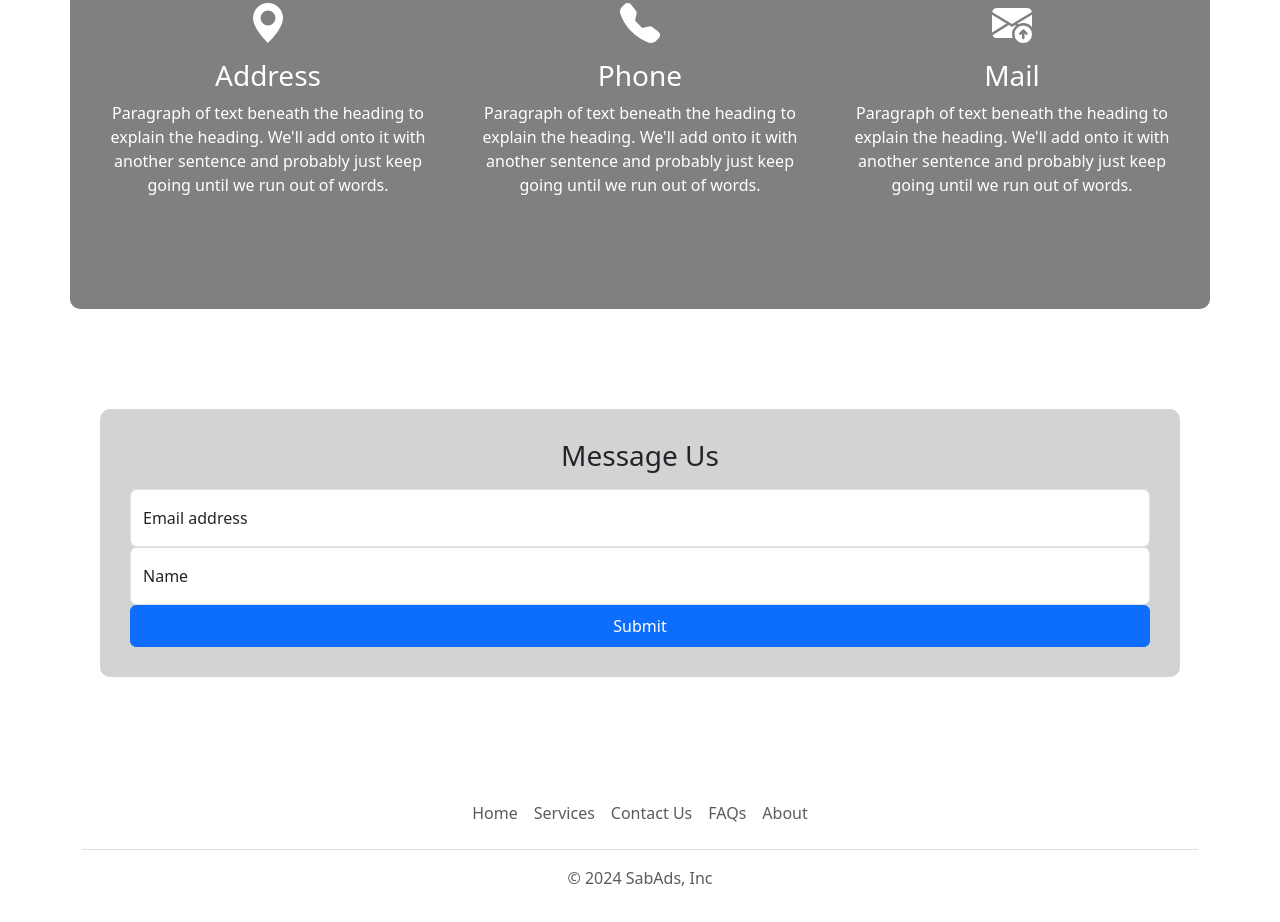
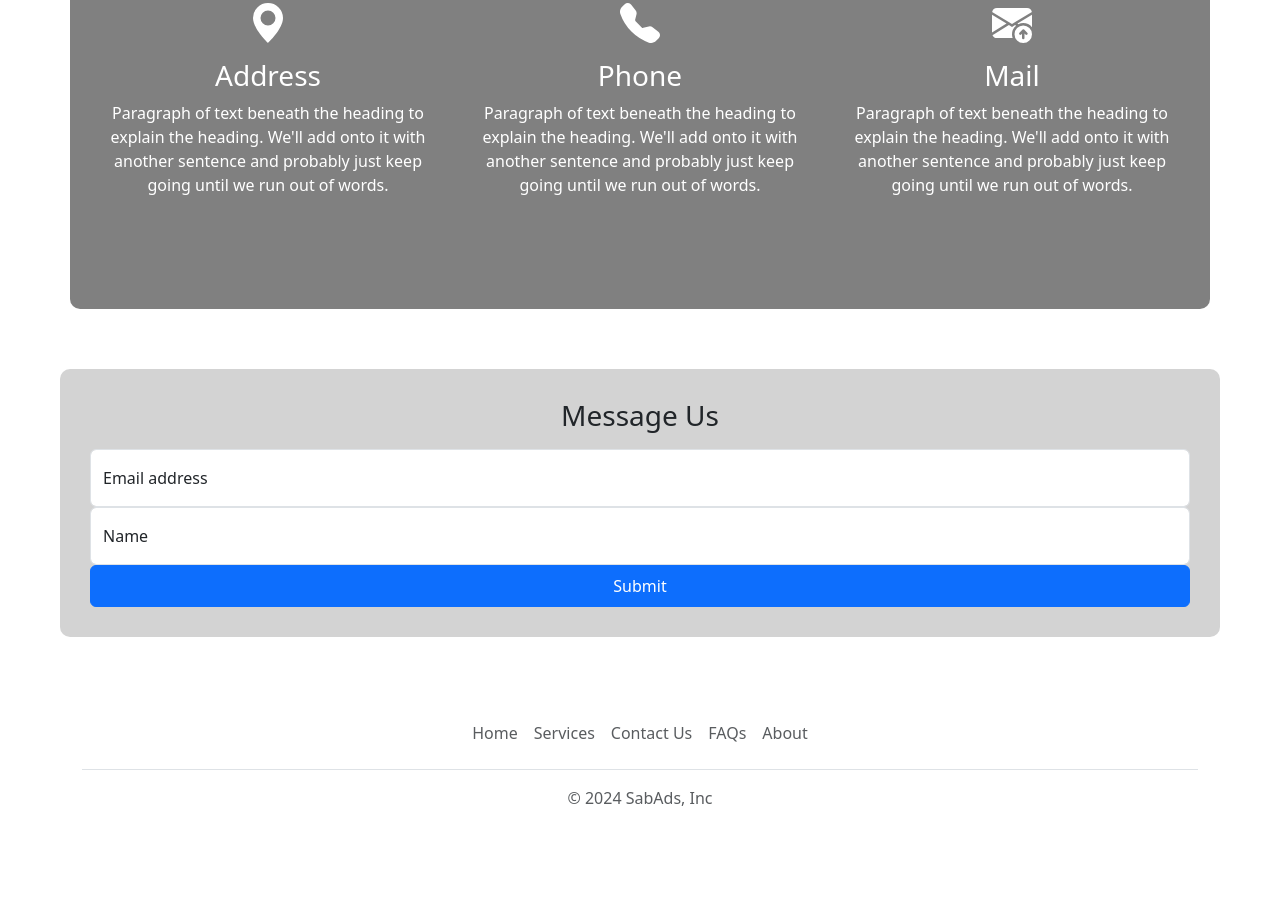
Before and after one commit to SabAdss/SabAds, a plain HTML site: page index.html in a window 1280 px wide. Shown: the part 3128-4050 px from the top of the page. After the commit the page ends 3994 px from the top, so only its background shows below. Drawn offline with nearby package versions, Linux system fonts and the light colour scheme.

Commit message:
Add files via upload

```diff
--- a/index.html
+++ b/index.html
@@ -269,7 +269,7 @@
     </div>
 
     <!-- form -->
-    <main class="form-signin" style="text-align: center; margin: 100px; background-color: lightgray; padding: 30px; border-radius: 10px;">
+    <main class="form-signin" style="text-align: center; margin: 60px; background-color: lightgray; padding: 30px; border-radius: 10px;">
       <form>
         <h1 class="h3 mb-3 fw-normal">Message Us</h1>
 
```
